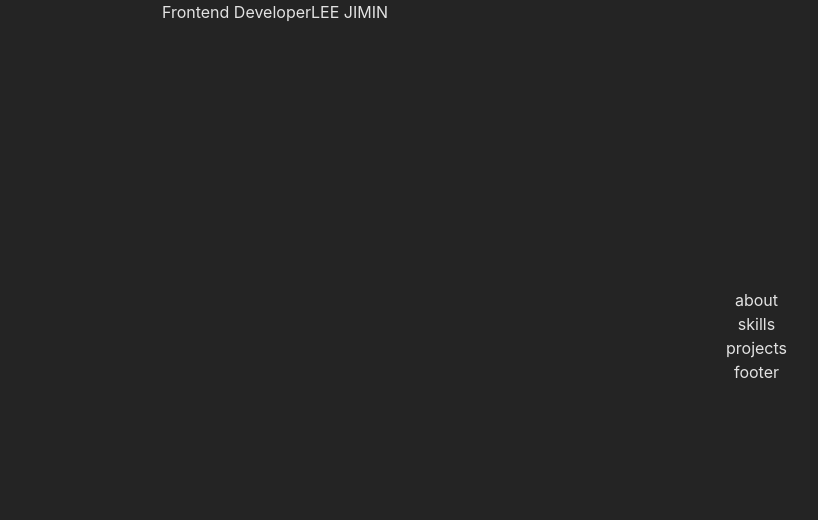
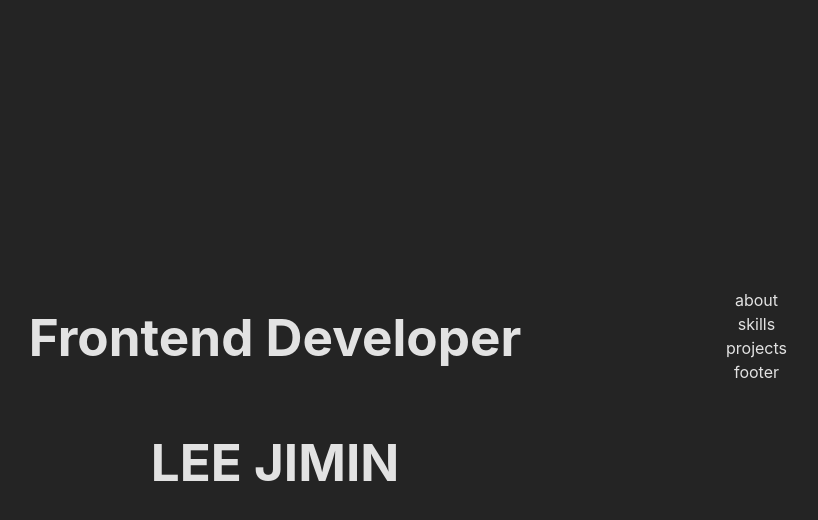
Before and after one commit to easymean/portfolio, a React (Vite) app: page / in a window 1280 px wide. Shown: the top 520 px of the page, without its empty margins (365-1183 px from the left). Built offline with nearby package versions, Linux system fonts and the light colour scheme.

Commit message:
폴더 이동

```diff
--- a/src/App.css
+++ b/src/App.css
@@ -4,7 +4,7 @@
   text-align: center;
 }
 
-.app {
+.one-page-scroll {
   height: 100vh;
   width: 100vw;
   position: relative;
--- a/src/App.tsx
+++ b/src/App.tsx
@@ -1,6 +1,6 @@
 import './App.css';
-import { ScrollContainer } from './components/one-page-scroll';
-import { Page } from './components/one-page-scroll/Page';
+import { ScrollContainer } from './components/layout/one-page-scroll';
+import { Page } from './components/layout/one-page-scroll/Page';
 import { TITLE } from './consts';
 import { About } from './pages/about';
 
@@ -9,7 +9,8 @@ import { Skills } from './pages/skills';
 
 function App() {
   return (
-    <div className="app">
+    <>
+      <div className="one-page-scroll">
         <ScrollContainer>
           <Page id={TITLE.ABOUT}>
             <About />
@@ -22,6 +23,7 @@ function App() {
           </Page>
         </ScrollContainer>
       </div>
+    </>
   );
 }
 
--- a/src/components/one-page-scroll/index.tsx
+++ b/src/components/layout/one-page-scroll/index.tsx
@@ -1,7 +1,7 @@
 import { useCallback, useEffect, useRef, useState } from 'react';
 import './style.scss';
-import { Titles } from '../layout/mover/Titles';
-import { Title } from '../layout/mover/Title';
+import { Titles } from '@/components/layout/mover/Titles';
+import { Title } from '@/components/layout/mover/Title';
 import { TITLE } from '@/consts';
 
 type Props = {
--- a/src/pages/about/index.tsx
+++ b/src/pages/about/index.tsx
@@ -3,8 +3,8 @@ import './style.scss';
 export const About = () => {
   return (
     <div className="about">
-      <div>Frontend Developer</div>
-      <div>LEE JIMIN</div>
+      <h1>Frontend Developer</h1>
+      <h1>LEE JIMIN</h1>
     </div>
   );
 };
--- a/src/pages/about/style.scss
+++ b/src/pages/about/style.scss
@@ -2,6 +2,6 @@
   width: 100%;
   height: 100%;
   display: flex;
-
+  flex-direction: column;
   place-content: center;
 }
--- a/tsconfig.app.json
+++ b/tsconfig.app.json
@@ -1,5 +1,6 @@
 {
   "compilerOptions": {
+    "incremental": true,
     "tsBuildInfoFile": "./node_modules/.tmp/tsconfig.app.tsbuildinfo",
     "target": "ES2020",
     "useDefineForClassFields": true,
@@ -19,8 +20,7 @@
     "strict": true,
     "noUnusedLocals": true,
     "noUnusedParameters": true,
-    "noFallthroughCasesInSwitch": true,
-    "noUncheckedSideEffectImports": true
+    "noFallthroughCasesInSwitch": true
   },
   "include": ["src"]
 }
--- a/tsconfig.node.json
+++ b/tsconfig.node.json
@@ -1,6 +1,5 @@
 {
   "compilerOptions": {
-    "tsBuildInfoFile": "./node_modules/.tmp/tsconfig.node.tsbuildinfo",
     "target": "ES2022",
     "lib": ["ES2023"],
     "module": "ESNext",
@@ -17,8 +16,7 @@
     "strict": true,
     "noUnusedLocals": true,
     "noUnusedParameters": true,
-    "noFallthroughCasesInSwitch": true,
-    "noUncheckedSideEffectImports": true
+    "noFallthroughCasesInSwitch": true
   },
   "include": ["vite.config.ts"]
 }
```
Also changed, not shown: src/components/layout/one-page-scroll/Page.tsx (renamed from src/components/one-page-scroll/Page.tsx), src/components/layout/one-page-scroll/style.scss (renamed from src/components/one-page-scroll/style.scss). Lines whose indentation alone changed are shown as unchanged.
